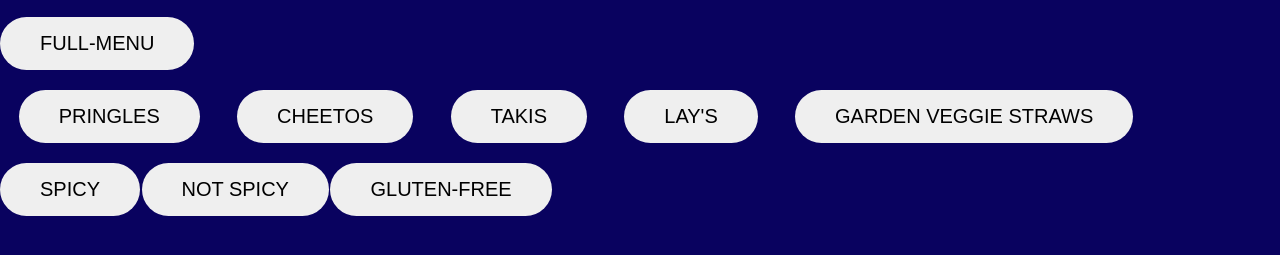
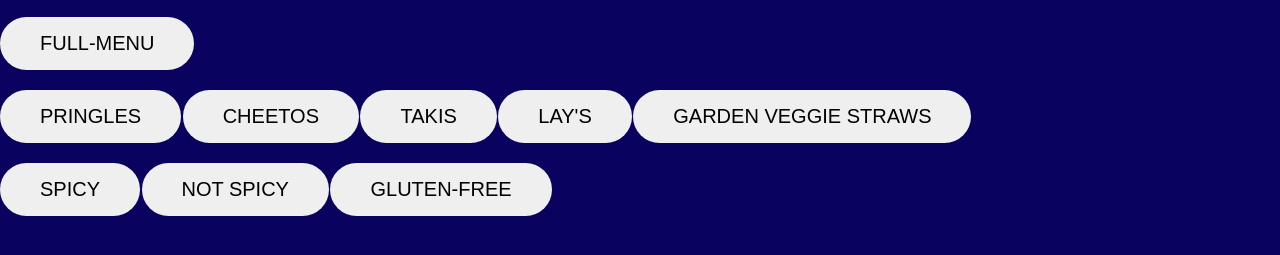
Before and after one commit to staten-island-tech/vite-project-Cindyt37, a website built with Vite: page vite-project/index.html in a window 1280 px wide. Shown: the part 153-408 px from the top of the page. Built offline with nearby package versions, Linux system fonts and the light colour scheme.

Commit message:
Update style.css

```diff
--- a/vite-project/styles/style.css
+++ b/vite-project/styles/style.css
@@ -81,14 +81,3 @@
   color: whitesmoke;
   background-color: #252c30;
 }
-
-.brands {
-  display: flex;
-  flex-direction: row;
-  flex-wrap: wrap;
-  align-items: center;
-  align-content: space-around;
-  width: 90vw;
-  justify-content: space-around;
-  align-content: space-around;
-}
```
